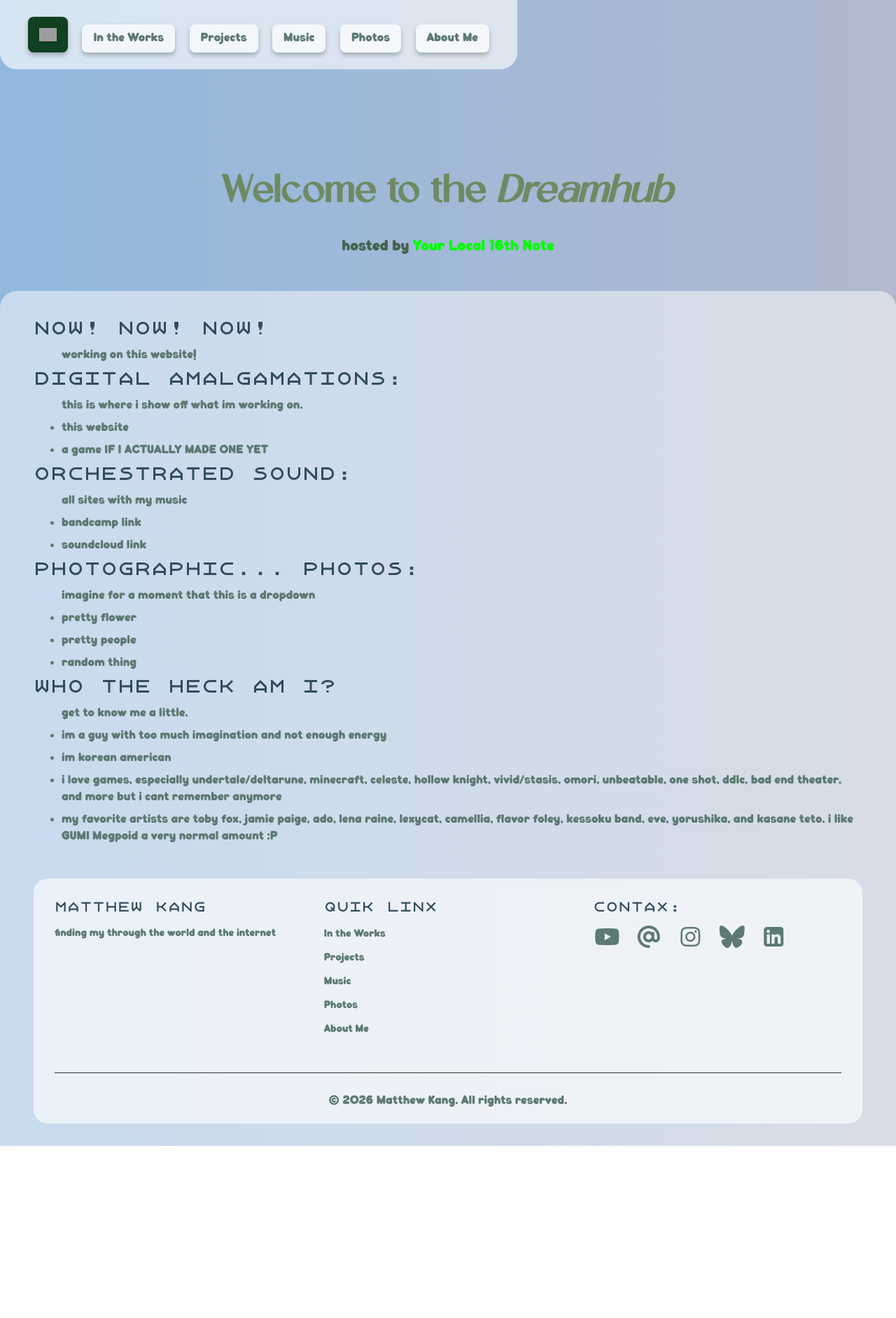
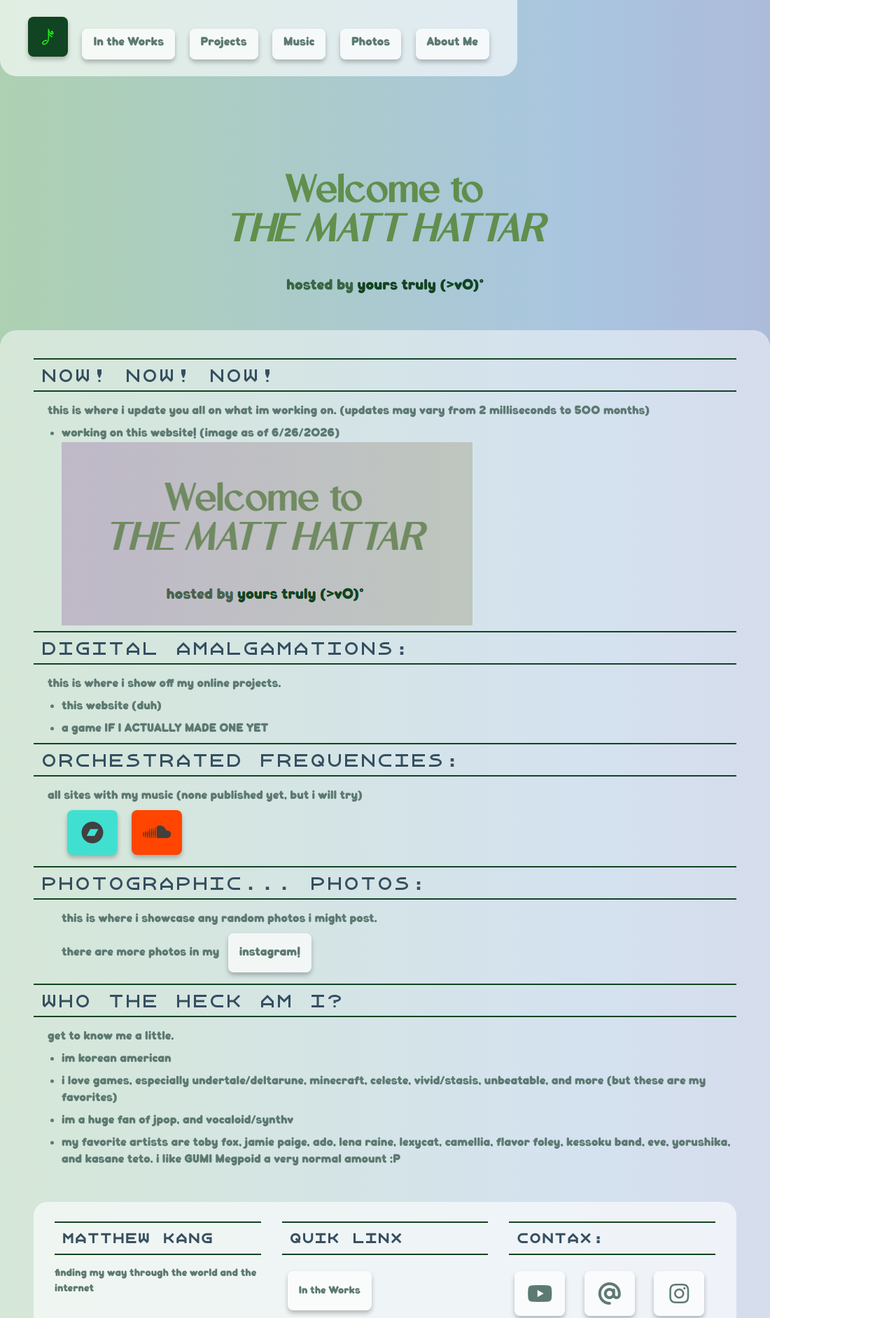
Before and after one commit to Improvingtime50/my-website, an Astro site: page / in a window 1280 px wide. Shown: the top 1884 px of the page at 70% size. Before the commit the page ends 1638 px from the top, so only its background shows below. Built offline with nearby package versions, Linux system fonts and the light colour scheme; Astro itself is replaced by a stand-in of ours; grey boxes are pictures that could not be loaded.

Commit message:
updates now starting at (v1.0.0.20260626)

```diff
--- a/package.json
+++ b/package.json
@@ -13,5 +13,9 @@
   },
   "dependencies": {
     "astro": "^6.4.6"
+  },
+  "allowScripts": {
+    "esbuild@0.27.7": true,
+    "sharp@0.34.5": true
   }
 }
--- a/src/pages/index.astro
+++ b/src/pages/index.astro
@@ -2,127 +2,252 @@
 import "/src/styles/global.css";
 ---
 
+<!-- HTML Setup -->
 <html lang="en">
 	<head>
 		<meta charset="utf-8" />
-		<meta name="viewport" content="width=device-width" />
+		<meta name="viewport" content="width=device-width, initial-scale=1.0" />
 		<meta name="generator" content={Astro.generator} />
 		<title>hellooo!</title>
-		<link rel="stylesheet" href="https://cdnjs.cloudflare.com/ajax/libs/font-awesome/7.0.0/css/all.min.css">
-		<link rel="icon" type="image/svg+xml" href="icon.svg">
+		<link
+			rel="stylesheet"
+			href="https://cdnjs.cloudflare.com/ajax/libs/font-awesome/7.0.0/css/all.min.css"
+		/>
+		<link rel="icon" type="image/svg+xml" href="../images/icon.svg" />
 	</head>
+	<!-- Main Page -->
 	<body>
 		<div class="background">
-
-			<!-- ----------Navigation---------- -->
+			<!-- Navigation -->
 			<header class="navigation">
 				<nav>
-					<a href="/" class="btn" style="background:#104020"><img src="images/pfp.png" width="25"></a>
-	    	    	<a href="#now" class="btn wide qilka-bold">In the Works</a>
-					<a href="#proj" class="btn wide qilka-bold">Projects</a>
-					<a href="#mus" class="btn wide qilka-bold">Music</a>
-					<a href="#img" class="btn wide qilka-bold">Photos</a>
-					<a href="#abt" class="btn wide qilka-bold">About Me</a>
+					<a href="/"style="background:#142"
+						><img src="../images/pfp.png" width="25" /></a
+					>
+					<a href="#now" class="wide qilka-bold">In the Works</a>
+					<a href="#proj" class="wide qilka-bold">Projects</a>
+					<a href="#mus" class="wide qilka-bold">Music</a>
+					<a href="#img" class="wide qilka-bold">Photos</a>
+					<a href="#abt" class="wide qilka-bold">About Me</a>
 				</nav>
 			</header>
 
-			<!-- ----------Greetings---------- -->
+			<!-- Greetings -->
 			<header class="title">
-				<h1 class="crafteds wide" style="margin-top: 200px;">Welcome to the <i>Dream<wbr>hub</i><br></h1>
-				<h2 class="qilka-bold wide" style="margin-top: 2rem; font-size: 20px"> hosted by <span style="color:#00ff00">Your Local 16th Note</span></h2>
+				<h1 class="crafteds wide" style="margin-top: 200px;">
+					Welcome to<br /><i class="fancy">THE MATT HATTAR</i><br />
+				</h1>
+				<h2
+					class="qilka-bold wide"
+					style="margin-top: 2rem; font-size: 20px"
+				>
+					hosted by <span style="color:#142"
+						>yours truly (>vO)&deg;</span
+					>
+				</h2>
 			</header>
 
-			<!-- ------------Content------------ -->
+			<!-- --Content-- -->
 			<main class="main-content">
+				<!-- Now -->
+				<h3 class="xanmono container" id="now">now! now! now!</h3>
+				<p class="qilka-bold" style="margin-left: 20px">
+					this is where i update you all on what im working on. (updates may vary from 2 milliseconds to 500 months)
+				</p>
+				<ul class="qilka-bold" style="margin-left: 40px">
+					<li>working on this website! (image as of 6/26/2026)</li>
+					<img src="../images/now.png">
+				</ul>
 
-				<!-- ----------Now---------- -->
-					<h3 class="xanmono" id="now">now! now! now!</h3>
-						<p class="qilka-bold" style="margin-left: 40px">working on this website!</p>
+				<!-- Current Projects -->
+				<h3 class="xanmono container" id="proj">
+					digital amalgamations:
+				</h3>
+				<p class="qilka-bold" style="margin-left: 20px">
+					this is where i show off my online projects.
+				</p>
 				<ul class="qilka-bold" style="margin-left: 40px">
+					<li>this website (duh)</li>
+					<li>a game IF I ACTUALLY MADE ONE YET</li>
 
 				</ul>
 
-				<!-- ----------Current Projects--------- -->
-					<h3 class="xanmono" id="proj">digital amalgamations:</h3>
-						<p class="qilka-bold" style="margin-left: 40px">this is where i show off what im working on.</p>
-						<ul class="qilka-bold" style="margin-left: 40px">
-							<li>this website</li>
-							<li>a game IF I ACTUALLY MADE ONE YET</li>
+				<!-- Music -->
+				<h3 class="xanmono container" id="mus">orchestrated frequencies:</h3>
+				<div class="qilka-bold" style="margin-left: 20px">
+					<p>
+						all sites with my music (none published yet, but i will
+						try)
+					</p>
+					<div style="margin-left: 20px">
+						<a
+							href="https://bandcamp.com/nite_meh"
+							target="_blank"
+							style="background:turquoise"
+						>
+							<i
+								class="fa-brands fa-bandcamp"
+								style="font-size: 2rem; color:#404040;"></i>
+						</a>
+						<a
+							href="https://soundcloud.com/the-matt-hattar"
+							target="_blank"
+							style="background:orangered"
+						>
+							<i
+								class="fa-brands fa-soundcloud"
+								style="font-size: 2rem; color:#404040;"></i>
+						</a>
+					</div>
+				</div>
+
+				<!-- Photos -->
+				<h3 class="xanmono container" id="img">
+					photographic... photos:
+				</h3>
+				<div class="qilka-bold" style="margin-left: 40px">
+					<p>this is where i showcase any random photos i might post. <br>
+					there are more photos in my <a href="https://www.instagram.com/the.matt.hattar.photos/" target="_blank">instagram!</a></p>
+
+				</div>
+
+				<!-- Who Am I -->
+				<h3 class="xanmono container" id="abt">who the heck am i?</h3>
+				<div class="qilka-bold" style="margin-left: 40px">
+					<p style="margin-left: -20px">get to know me a little.</p>
+					<ul>
+						<li>im korean american</li>
+						<li>
+							i love games, especially undertale/deltarune,
+							minecraft, celeste, vivid/stasis, unbeatable, and more (but these are my favorites)
+						</li>
+						<li>im a huge fan of jpop, and vocaloid/synthv</li>
+						<li>
+							my favorite artists are toby fox, jamie paige, ado,
+							lena raine, lexycat, camellia, flavor foley, kessoku
+							band, eve, yorushika, and kasane teto. i like GUMI
+							Megpoid a very normal amount :P
+						</li>
 					</ul>
+				</div>
 
-				<!-- ----------Music--------- -->
-					<h3 class="xanmono" id="mus">orchestrated sound:</h3>
-						<p class="qilka-bold" style="margin-left: 40px">all sites with my music</p>
-						<ul class="qilka-bold" style="margin-left: 40px">
-							<li>bandcamp link</li>
-							<li>soundcloud link</li>
-						</ul>
-
-				<!-- ----------Photos--------- -->
-					<h3 class="xanmono" id="img">photographic... photos:</h3>
-						<p class="qilka-bold" style="margin-left: 40px">imagine for a moment that this is a dropdown</p>
-						<ul class="qilka-bold" style="margin-left: 40px">
-							<li class="qilka-bold">pretty flower</li>
-							<li class="qilka-bold">pretty people</li>
-							<li class="qilka-bold">random thing</li>
-						</ul>
-
-				<!-- ----------Who Am I--------- -->
-					<h3 class="xanmono" id="abt">who the heck am i?</h3>
-						<p class="qilka-bold" style="margin-left: 40px"> get to know me a little.</p>
-						<ul class="qilka-bold" style="margin-left: 40px">
-							<li>im a guy with too much imagination and not enough energy</li>
-							<li>im korean american</li>
-							<li>i love games, especially undertale/deltarune, minecraft, celeste, hollow knight, vivid/stasis, omori, unbeatable, one shot, ddlc, bad end theater, and more but i cant remember anymore</li>
-							<li>my favorite artists are toby fox, jamie paige, ado, lena raine, lexycat, camellia, flavor foley, kessoku band, eve, yorushika, and kasane teto. i like GUMI Megpoid a very normal amount :P</li>
-						</ul>
-
-
-			<!-- ----------Footer---------- -->
+				<!-- Footer -->
 				<footer class="footer" style="margin-top: 3rem">
 					<div class="footer-container">
 						<div class="footer-col">
-				    	<h3 class="xanmono">Matthew Kang</h3>
-				    	<p class="qilka-bold">finding my through the world and the internet</p>
+							<h3
+								class="xanmono container"
+								,
+								style="font-weight: bold"
+							>
+								Matthew Kang
+							</h3>
+							<p class="qilka-bold">
+								finding my way through the world and the
+								internet
+							</p>
 						</div>
 
 						<div class="footer-col">
-				      	<h3 class="xanmono">Quik Linx</h3>
+							<h3
+								class="xanmono container"
+								style="font-weight: bold"
+							>
+								Quik Linx
+							</h3>
 							<ul class="qilka-bold">
-				        	<li><a href="#now" style="color:var(--text)">In the Works</a></li>
-							<li><a href="#proj" style="color:var(--text)">Projects</a></li>
-							<li><a href="#mus" style="color:var(--text)">Music</a></li>
-							<li><a href="#img" style="color:var(--text)">Photos</a></li>
-							<li><a href="#abt" style="color:var(--text)">About Me</a></li>
+								<li>
+									<a href="#now" style="color:var(--text)"
+										>In the Works</a
+									>
+								</li>
+								<li>
+									<a href="#proj" style="color:var(--text)"
+										>Projects</a
+									>
+								</li>
+								<li>
+									<a href="#mus" style="color:var(--text)"
+										>Music</a
+									>
+								</li>
+								<li>
+									<a href="#img" style="color:var(--text)"
+										>Photos</a
+									>
+								</li>
+								<li>
+									<a href="#abt" style="color:var(--text)"
+										>About Me</a
+									>
+								</li>
 							</ul>
 						</div>
 
 						<div class="footer-col">
-				      	<h3 class="xanmono" id="comm">contax:</h3>
+							<h3
+								class="xanmono container"
+								style="font-weight: bold"
+								id="comm"
+							>
+								contax:
+							</h3>
 							<div class="social-links">
-							<a href="https://www.youtube.com/@thematthattar" target="_blank">
-								<i class="fa-brands fa-youtube" style="font-size: 2rem; color: var(--text);"></i>
+								<a
+									href="https://www.youtube.com/@thematthattar"
+									target="_blank"
+								>
+									<i
+										class="fa-brands fa-youtube"
+										style="font-size: 2rem; color: var(--text);"
+									></i>
 								</a>
-							<a href="#" onclick="this.href='mailto:' + 'mehonbcats' + '@' + 'gmail.com'" target="_blank">
-								<i class="fa-solid fa-at" style="font-size: 2rem; color: var(--text);"></i>
+								<a
+									href="#"
+									onclick="this.href='mailto:' + 'mehonbcats' + '@' + 'gmail.com'"
+									target="_blank"
+								>
+									<i
+										class="fa-solid fa-at"
+										style="font-size: 2rem; color: var(--text);"
+									></i>
 								</a>
-							<a href="https://www.instagram.com/the.matt.hattar.again/" target="_blank">
-								<i class="fa-brands fa-instagram" style="font-size: 2rem; color: var(--text);"></i>
+								<a
+									href="https://www.instagram.com/the.matt.hattar.again/"
+									target="_blank"
+								>
+									<i
+										class="fa-brands fa-instagram"
+										style="font-size: 2rem; color: var(--text);"
+									></i>
 								</a>
-				        	<a href="https://bsky.app/profile/the-matt-hattar.bsky.social" target="_blank">
-								<i class="fa-brands fa-bluesky" style="font-size: 2rem; color: var(--text);"></i>
+								<a
+									href="https://bsky.app/profile/the-matt-hattar.bsky.social"
+									target="_blank"
+								>
+									<i
+										class="fa-brands fa-bluesky"
+										style="font-size: 2rem; color: var(--text);"
+									></i>
 								</a>
 								<a href="#" target="_blank">
-								<i class="fa-brands fa-square-linkedin" style="font-size: 2rem; color: var(--text);"> </i>
+									<i
+										class="fa-brands fa-square-linkedin"
+										style="font-size: 2rem; color: var(--text);"
+									>
+									</i>
 								</a>
 							</div>
 						</div>
 					</div>
 
 					<div class="footer-bottom">
-				    <p class="qilka-bold">&copy; 2026 Matthew Kang. All rights reserved.</p>
+						<p class="qilka-bold">
+							&copy; 2026 Matthew Kang. All rights reserved.
+						</p>
 					</div>
 				</footer>
 			</main>
+		</div>
 	</body>
 </html>
--- a/src/styles/global.css
+++ b/src/styles/global.css
@@ -1,106 +1,165 @@
-/* !----------Colors---------- */
-    :root{
-    	--text:#5d7a72;
-        --invis:#00000000;
-        --h1:rgba(107, 135, 92, 0.95);
-        --h2:rgba(66, 94, 72, 0.95);
-        --h3:rgba(41, 69, 87, 0.95);
+/* Colors */
+:root {
+    --text: #5d7a72;
+    --invis: #00000000;
+    --h1: rgba(93, 139, 68, 0.95);
+    --h2: rgba(48, 97, 59, 0.95);
+    --h3: rgba(44, 71, 88, 0.95);
 }
 
 @property --green {
     syntax: '<color>';
     inherits: false;
-      initial-value: #85d36b;
+    initial-value: #aed4a1;
 }
+
 @property --blue {
     syntax: '<color>';
     inherits: false;
-      initial-value: #6faade;
+    initial-value: #a9c6df;
 }
+
 @property --purple {
     syntax: '<color>';
     inherits: false;
-      initial-value: #a168cf;
+    initial-value: #b89bcf;
 }
 
-/* !----------Fonts---------- */
+@property --yellow-green {
+    syntax: '<color>';
+    inherits: false;
+    initial-value: #b4d36b;
+}
+
+@property --blue-green {
+    syntax: '<color>';
+    inherits: false;
+    initial-value: #6bd3a8;
+}
+
+/* Fonts */
 @font-face {
     font-family: "Crafteds Regular";
     src: url("/fonts/crafteds.regular.woff2") format("woff2");
     font-weight: normal;
     font-style: normal;
 }
-    .crafteds{
+
+.crafteds {
     font-family: "Crafteds Regular", sans-serif;
 }
+
 @font-face {
     font-family: "Qilka Bold";
     src: url("/fonts/qilka.bold.woff2") format("woff2");
     font-weight: bold;
     font-style: normal;
 }
-    .qilka-bold{
+
+.qilka-bold {
     font-family: "Qilka Bold", sans-serif;
 }
+
 @font-face {
     font-family: "Xanmono Regular";
     src: url("/fonts/xanmono.regular.woff2") format("woff2");
     font-weight: normal;
     font-style: normal;
 }
-    .xanmono{
+
+.xanmono {
     font-family: "Xanmono Regular", sans-serif;
 }
 
-/* ----------Background---------- */
-    *{
-        margin:0rem;
-        padding:0rem;
-        box-sizing:border-box;
-    }
-    body{
-        height:100vh;
-        width:100vw;
-    	-webkit-font-smoothing:antialiased;
-    	-moz-osx-font-smoothing:grayscale;
-    	line-height: 0.5rem;
-        font-family:"Helvetica", sans-serif;
+/* Background */
+* {
+    margin: 0rem;
+    padding: 0rem;
+    box-sizing: border-box;
 }
 
-    /* ----------Back Background---------- */
-        .background{
-            min-height:100vh;
-            background-image: linear-gradient(90deg,var(--green),var(--blue),var(--purple));
-            background-size: 300% 100%;
-            animation: bgAnimation 12s ease-in-out infinite;
-            display:flex;
-            flex-direction:column;
+body {
+    height: 100vh;
+    width: min(100% - 2rem, 1100px);
+    -webkit-font-smoothing: antialiased;
+    -moz-osx-font-smoothing: grayscale;
+    line-height: 0.5rem;
+    font-family: "Helvetica", sans-serif;
 }
-        .title{
+
+/* Back Background */
+.background {
+    min-height: 100vh;
+    background-image: linear-gradient(90deg, var(--green), var(--blue), var(--purple), var(--green), var(--blue));
+    background-size: 400%;
+    animation: bgAnimation 24s ease-in-out infinite;
+    display: flex;
+    flex-direction: column;
+}
+
+.nature-bg {
+    min-height: 100vh;
+    background-image: linear-gradient(90deg, var(--yellow-green), var(--green), var(--blue-green), var(--yellow-green),var(--green));
+    background-size: 400%;
+    animation: nature-bg 24s ease-in-out infinite;
+    display: flex;
+    flex-direction: column;
+}
+
+.title {
     padding: 3rem 1rem;
-            text-align:center;
+    text-align: center;
 }
-    /* ----------Front Background---------- */
-        .navigation{
+
+/* Front Background */
+.navigation {
     position: fixed;
-            flex-grow: 0;
+    flex-grow: 1;
     padding: 1rem 2rem;
     background: #ffffffa0;
     border-radius: 0 0 24px 24px;
-            display:flex;
-            flex-direction:column;
+    display: flex;
+    flex-direction: column;
 }
-        .main-content{
+
+.main-content {
     flex-grow: 1;
     padding: 2rem 3rem;
     background: #ffffff80;
     border-radius: 24px 24px 0 0;
-            display:flex;
-            flex-direction:column;
-            align-items:left;
+    display: flex;
+    flex-direction: column;
+    align-items: left;
 }
 
-/* ----------Footer---------- */
+.container {
+    border-top: 2px solid #142;
+    border-bottom: 2px solid #142;
+    padding: 10px
+}
+
+@keyframes bgAnimation {
+
+    0%{
+        background-position: 0%, 100%;
+    }
+    100% {
+        background-position: 100%, 0%;
+    }
+}
+
+@keyframes nature-bg {
+
+    0%{
+        background-position: 0%, 100%;
+    }
+    100% {
+        background-position: 100%;
+    }
+}
+
+/* Footer */
+
 /* Base Footer Styling */
 .footer {
     background-color: #ffffffa0;
@@ -122,7 +181,8 @@
 /* Individual Columns */
 .footer-col {
     flex: 1;
-      min-width: 200px; /* Ensures columns wrap nicely on smaller screens */
+    min-width: 200px;
+    /* Ensures columns wrap nicely on smaller screens */
 }
 
 .footer-col h3 {
@@ -153,14 +213,14 @@
 }
 
 .footer-col a:hover {
-      color:var(--green);
+    color: var(--green);
 }
 
 /* Social Links Layout */
 .social-links a {
     display: inline-block;
     margin-right: 15px;
-      margin-bottom:10px;
+    margin-bottom: 10px;
 }
 
 /* Bottom Bar styling */
@@ -168,77 +228,73 @@
     text-align: center;
     margin-top: 40px;
     padding-top: 20px;
-      border-top: 1px solid #333;
+    border-top: 1px solid #142;
     font-size: 13px;
     color: #777;
 }
 
-@keyframes bgAnimation {
-    0%, 100% {
-        --green: #bcd5b4;
-        --blue: #8ab8e1;
-        --purple: #c1b5cb;
-    }
-    33% {
-        --green: #8ab8e1;
-        --blue: #c1b5cb;
-        --purple: #bcd5b4;
-    }
-    66% {
-        --green: #c1b5cb;
-        --blue: #bcd5b4;
-        --purple: #8ab8e1;
-    }
-}
-
-/* ----------Typography---------- */
-h1{
-    color:var(--h1);
-    margin-top:0.5rem;
+/* Typography */
+h1 {
+    color: var(--h1);
+    margin-top: 0.5rem;
     font-size: 3.5rem;
     line-height: 3.5rem;
     font-weight: bold;
 }
-h2{
-    color:var(--h2);
-    margin-top:0.5rem;
+
+h2 {
+    color: var(--h2);
+    margin-top: 0.5rem;
     font-size: 2rem;
     line-height: 2rem;
     font-weight: normal;
 }
-h3{
-    color:var(--h3);
-    margin-top:0.5rem;
-    margin-bottom:0.5rem;
+
+h3 {
+    color: var(--h3);
+    margin-top: 0.5rem;
+    margin-bottom: 0.5rem;
     font-size: 1.5rem;
     line-height: 1.5rem;
     font-weight: normal;
     scroll-margin-top: 250px;
 }
-p, li{
-    color:var(--text);
-    margin-top:0.5rem;
+
+p,
+li {
+    color: var(--text);
+    margin-top: 0.5rem;
     font-size: 1rem;
     line-height: 1.5rem;
     font-weight: normal;
 }
 
-/* ----------Buttons---------- */
-.btn{
-	display:inline-block;
-    margin:0.5rem;
-	padding:1rem;
-	background:#ffffffb0;
-	color:var(--text);
-	border-radius:8px;
-	text-decoration:none;
-	font-weight:600;
+.fancy {
+    color: linear-gradient(90deg, red, white)
+}
+
+/* Buttons */
+.btn,
+a {
+    display: inline-block;
+    margin: 0.5rem;
+    padding: 1rem;
+    background: #ffffffb0;
+    color: var(--text);
+    border-radius: 8px;
+    text-decoration: none;
+    font-weight: 600;
     box-shadow: 0 4px 6px rgba(0, 0, 0, 0.25);
+    min-height: 44px;
 }
-.btn:hover{scale:1.1;transition:0.1s ease-in-out}
 
-/* ----------Images---------- */
+.btn:hover {
+    scale: 1.1;
+    transition: 0.1s ease-in-out
+}
+
+/* Images */
 img {
     max-width: 100%;
-    height:auto;
+    height: auto;
 }
```
Also changed, not shown: public/images/icon.svg (renamed from images/icon.svg), public/images/now.png (added), public/images/pfp.png (renamed from images/pfp.png). Lines whose indentation alone changed are shown as unchanged.
